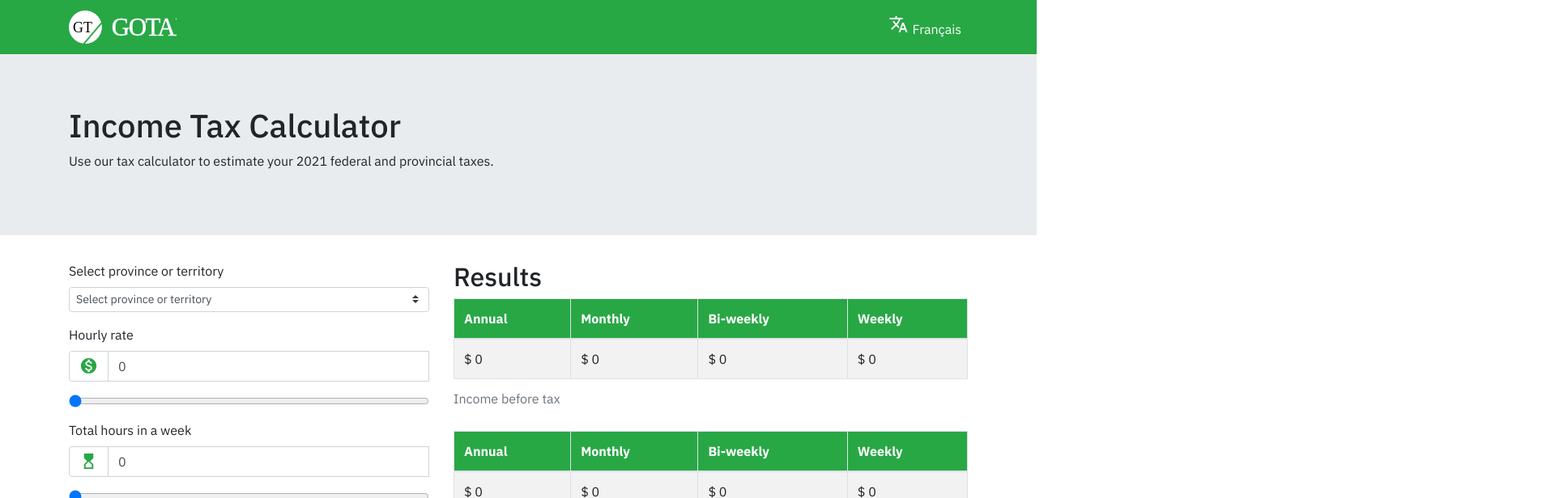
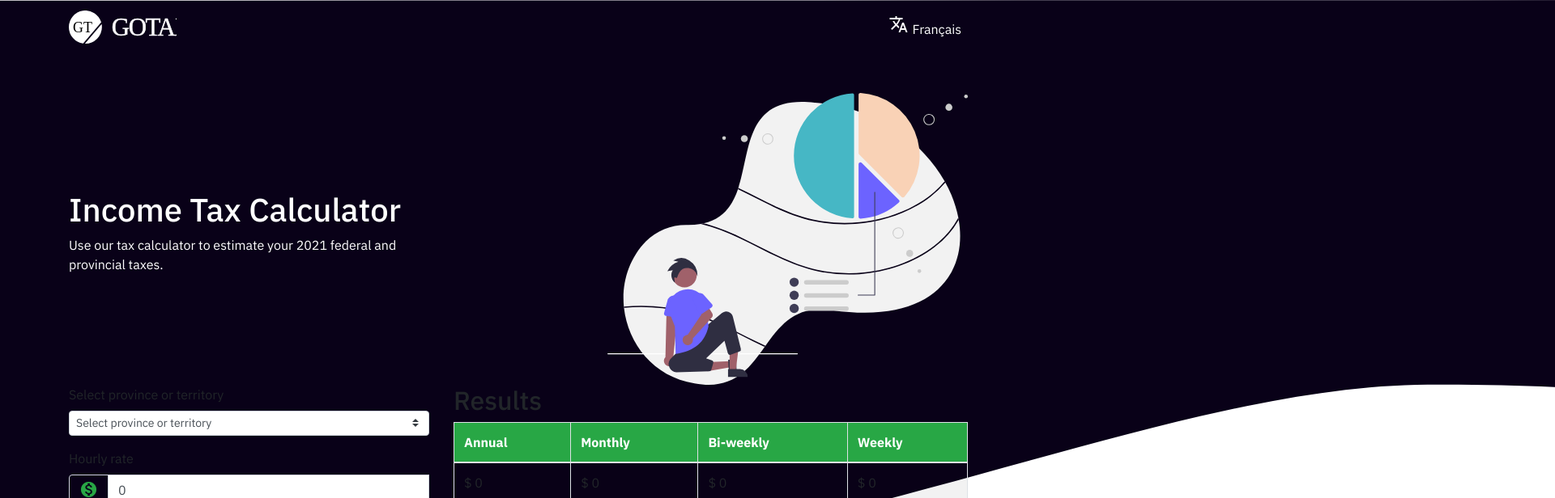
Before and after one commit to oni20/Tax-Calculator, a Next.js app in the folder tax-calculator-next/: page / in a window 1280 px wide. Shown: the top 616 px of the page at 81% size, 1920 px wide, since content can reach past the window. Built offline with nearby package versions, Linux system fonts and the light colour scheme.

Commit message:
Hero section updated.

```diff
--- a/tax-calculator-next/components/Body/Body.js
+++ b/tax-calculator-next/components/Body/Body.js
@@ -7,6 +7,7 @@ import { Container, Row, Col, Button, Jumbotron, Form, FormControl, InputGroup }
 import InputControlList from '../../utility/config';
 import IncomeTable from '../common/IncomeTable';
 import FormInputRange from './FormInputRange';
+import Hero from '../common/Hero'
 
 import BodyStyle from '../../styles/Body.module.scss';
 
@@ -68,12 +69,16 @@ const Body = props => {
 
   return (
     <>
-      <Jumbotron fluid>
+    <Hero
+    introTitle={props.bodyContent.introTitle}
+    introDesc={props.bodyContent.introDesc.replace("$currYear$", new Date().getFullYear())}
+    ></Hero>
+      {/* <Jumbotron fluid>
         <Container>
           <h1>{props.bodyContent.introTitle}</h1>
           <p>{props.bodyContent.introDesc.replace("$currYear$", new Date().getFullYear())}</p>
         </Container>
-      </Jumbotron>
+      </Jumbotron> */}
 
       <Container>
         <Row>
--- a/tax-calculator-next/components/Header/Header.js
+++ b/tax-calculator-next/components/Header/Header.js
@@ -6,7 +6,7 @@ const Header = props => {
   const handleSelect = (eventKey) => props.handleLanguageToggle(props.language == "en" ? "fr" : "en");
 
   return (
-    <Navbar collapseOnSelect expand="lg" variant="dark" className="green">
+    <Navbar collapseOnSelect expand="lg" variant="dark">
       <Container>
       <Navbar.Brand href="#home" className="brand-logo">
         <img
--- a/tax-calculator-next/components/Header/languageToggle.scss
+++ /dev/null
@@ -1,6 +0,0 @@
-.site-header__language-container {
-     display: flex;
-     align-items: center;
-     list-style-type: none;
-     margin-bottom: 0;
-}
--- /dev/null
+++ b/tax-calculator-next/components/common/Hero.js
@@ -0,0 +1,26 @@
+import { Container, Row, Col, Image } from 'react-bootstrap';
+import React from 'react';
+import './Hero.scss';
+
+const Hero = props => {
+    return (
+        <Container className="mt-5">
+            <Row>
+                <Col xs={5} className="d-flex flex-column justify-content-center">
+                <h1 className="text-white">{props.introTitle}</h1>
+                <p className="text-white">{props.introDesc.replace("$currYear$", new Date().getFullYear())}</p>
+                </Col>
+
+                <Col xs={{ span: 5, offset: 2 }} className="d-flex flex-row justify-content-end">
+                    <Image src="hero-illustration.svg" width="100%" fluid/>
+                </Col>
+            </Row>
+            <div className="curve__container">
+                <Image src="curve-background.svg" className="curve__image" />
+            </div>
+        </Container>
+    )
+
+}
+
+export default Hero;
--- /dev/null
+++ b/tax-calculator-next/components/common/Hero.scss
@@ -0,0 +1,11 @@
+.curve{
+    &__container{
+    position: absolute;
+    top: 0;
+    left: 0;
+    z-index: -1;
+    }
+    &__image{
+    height: 700px;
+    }
+}
```
Also changed, not shown: tax-calculator-next/public/curve-background.svg (added), tax-calculator-next/public/hero-illustration.svg (added).
